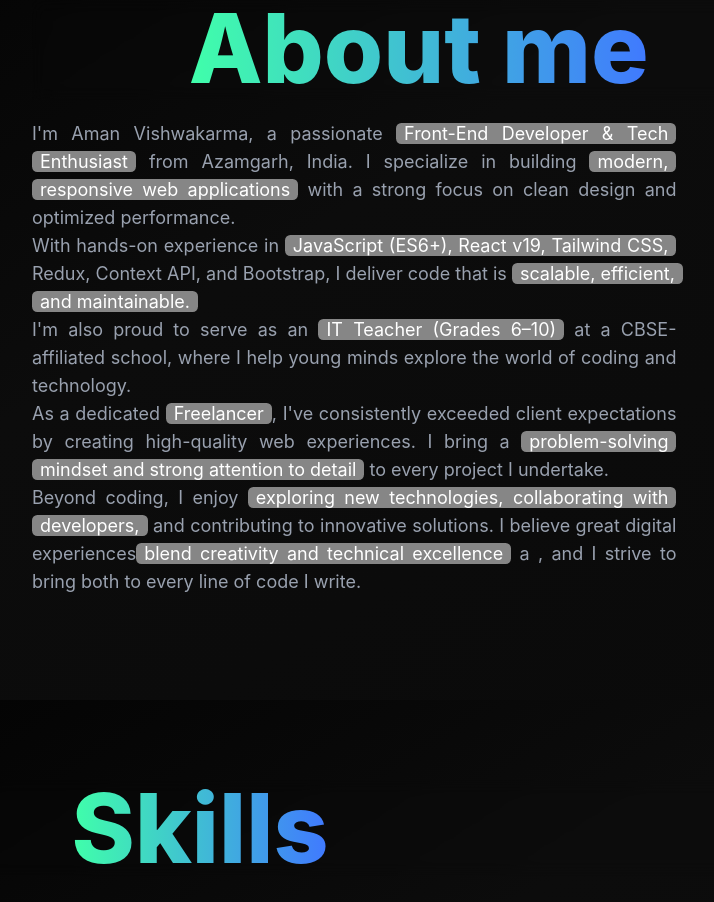
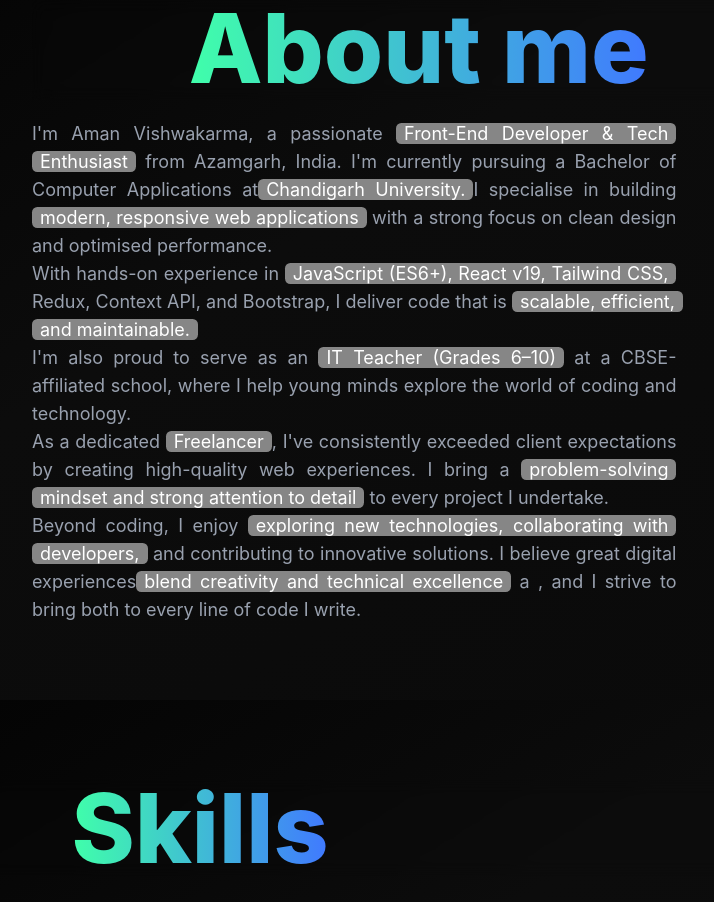
Before and after one commit to amanv-web/Portfolio, a React (Vite) app: page / in a window 1280 px wide. Shown: the part 900-1802 px from the top of the page, without its empty margins (440-1154 px from the left). Built offline with nearby package versions, Linux system fonts and the light colour scheme.

Commit message:
Update About.jsx
bca

```diff
--- a/src/Pages/About.jsx
+++ b/src/Pages/About.jsx
@@ -132,7 +132,18 @@ function About() {
   >
     Front-End Developer & Tech Enthusiast
   </TextHighlighter>{" "}
-  from Azamgarh, India. I specialize in building{" "}
+  from Azamgarh, India.
+           I'm currently pursuing a Bachelor of Computer Applications at
+
+             <TextHighlighter
+    className={highlightClass}
+    transition={transition}
+    highlightColor={highlightColor}
+    useInViewOptions={inViewOptions}
+  >
+  Chandigarh University.
+  </TextHighlighter>
+           I specialise in building{" "}
   <TextHighlighter
     className={highlightClass}
     transition={transition}
@@ -141,7 +152,7 @@ function About() {
   >
     modern, responsive web applications
   </TextHighlighter>
-  {" "}with a strong focus on clean design and optimized performance.
+  {" "}with a strong focus on clean design and optimised performance.
 </p>
 
 <p>
```
